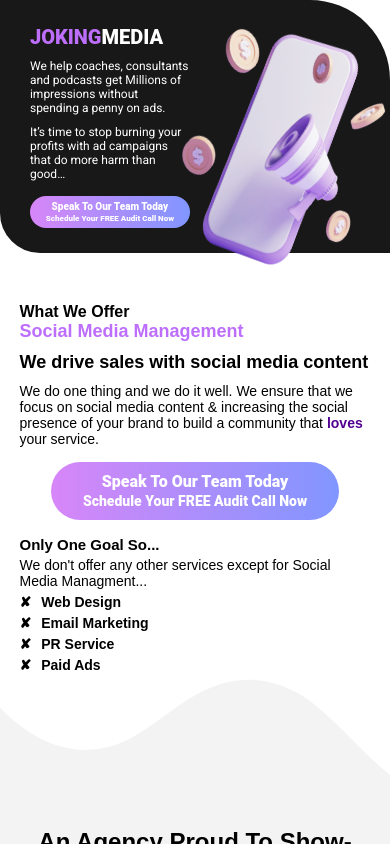
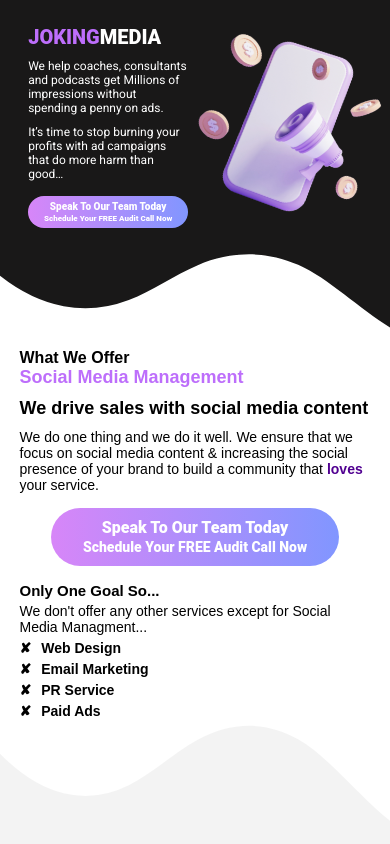
Before and after one commit to AdrianT18/JokingMedia, a React (Create React App) app: page / in a window 390 px wide. Built offline with nearby package versions, Linux system fonts and the light colour scheme.

Commit message:
Added Results section and @media for mobile phones

```diff
--- a/src/App.js
+++ b/src/App.js
@@ -63,6 +63,14 @@
                         <li><span>Paid Ads</span></li>
                     </ul>
                 </div>
+                    <div className="offer-wave">
+                        <svg data-name="Layer 1" xmlns="http://www.w3.org/2000/svg" viewBox="0 0 1200 120"
+                             preserveAspectRatio="none">
+                            <path
+                                d="M321.39,56.44c58-10.79,114.16-30.13,172-41.86,82.39-16.72,168.19-17.73,250.45-.39C823.78,31,906.67,72,985.66,92.83c70.05,18.48,146.53,26.09,214.34,3V0H0V27.35A600.21,600.21,0,0,0,321.39,56.44Z"
+                                className="shape-fill"></path>
+                        </svg>
+                    </div>
             </section>
 
             <section className="results">
--- a/src/Intro.css
+++ b/src/Intro.css
@@ -22,9 +22,6 @@
     flex-direction: row;
     justify-content: space-evenly;
     background-color: #191818;
-    border: 2px solid #191818;
-    border-top-right-radius: 200px;
-    border-bottom-left-radius: 200px;
     min-width: 100vw;
     max-height: 600px;
     padding: 2rem 10px 10px;
@@ -112,15 +109,12 @@
     max-width: 60vw;
     height: 55vh;
     transform: rotate(20deg);
-    margin-top: 45px;
     position: -webkit-sticky;
 }
 
 /* Responsive design for mobile phone*/
 @media only screen and (max-width: 480px) {
     .header {
-        border-top-right-radius: 80px;
-        border-bottom-left-radius: 40px;
         padding: 0 0 0 15px;
         height: 30vh;
     }
@@ -150,10 +144,9 @@
     }
 
     .mobilePhone-img {
-        width: 48vw;
-        height: 28vh;
-        margin-top: 45px;
-        margin-left: -15px;
+        width: 45vw;
+        height: 20vh;
         position: -webkit-sticky;
     }
+
 }
--- a/src/offer.css
+++ b/src/offer.css
@@ -1,10 +1,30 @@
+/* Top wave */
+.offer-wave {
+    position: absolute;
+    top: 0;
+    left: 0;
+    width: 100%;
+    overflow: hidden;
+    line-height: 0;
+}
 
+.offer-wave svg {
+    position: relative;
+    display: block;
+    width: calc(123% + 1.3px);
+    height: 192px;
+}
+
+.offer-wave .shape-fill {
+    fill: #191818;
+}
 /* Offer */
 .offer {
     display: flex;
     flex-direction: row;
     justify-content: space-evenly;
     padding-bottom: 0;
+    padding-top: 10rem;
     /*margin-top: 10rem;*/
 }
 
@@ -109,7 +129,7 @@
         justify-content: center;
         padding-left: 10px;
         padding-right: 10px;
-        padding-top: 50px;
+        padding-top: 6rem;
     }
     .offer-box1, .offer-box2{
         justify-content: flex-start;
@@ -169,6 +189,9 @@
     .offer-btn{
         justify-content: space-evenly;
     }
+    .offer-wave svg {
+        height: 100px;
+    }
 
 
 }
--- a/src/results.css
+++ b/src/results.css
@@ -54,8 +54,8 @@
 .results-img {
     display: flex;
     justify-content: center;
-    max-width: 60vh;
-    max-height: 60vh;
+    max-width: 70vh;
+    max-height: 70vh;
 }
 .mobile-results-img{
     visibility: hidden;
@@ -129,8 +129,8 @@
     .mobile-results-img{
         visibility: visible;
         display: flex;
-        height: 50vh;
-        width: 40vh;
+        height: 70vh;
+        width: 55vh;
     }
 
     .results-Title{
```
